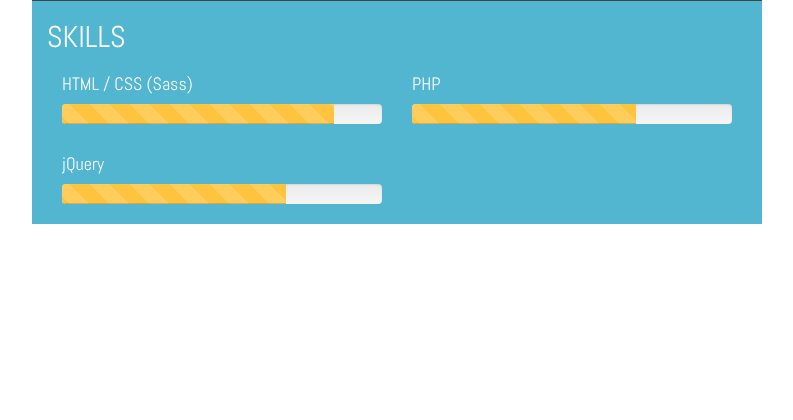
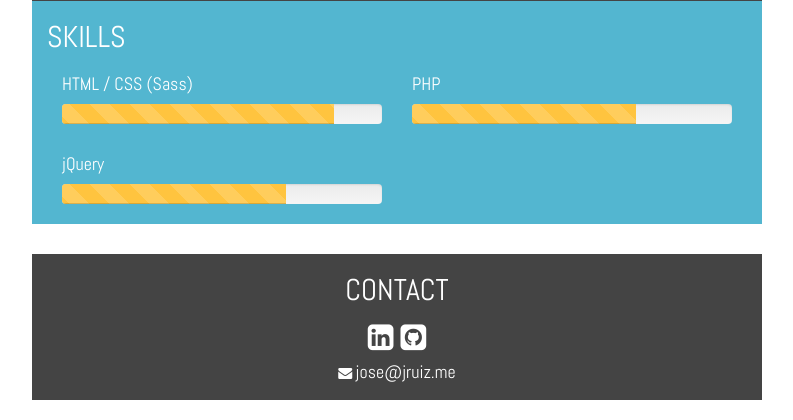
Before and after one commit to jmaruiz/jmaruiz.github.io, a PHP site: page / in a window 1280 px wide. Shown: the part 1036-1456 px from the top of the page, without its empty margins (243-1036 px from the left). Before the commit the page ends 1260 px from the top, so only its background shows below. Run offline with PHP 8.4, Linux system fonts and the light colour scheme; some libraries are stand-ins or nearby versions.

Commit message:
contact info

```diff
--- a/index.html
+++ b/index.html
@@ -7,6 +7,7 @@
         <!-- Theme related -->
         <link rel="stylesheet" href="https://maxcdn.bootstrapcdn.com/bootstrap/3.3.5/css/bootstrap-theme.min.css">
         <link href='https://fonts.googleapis.com/css?family=Open+Sans:300|Abel' rel='stylesheet' type='text/css'>
+        <link rel="stylesheet" href="https://maxcdn.bootstrapcdn.com/font-awesome/4.4.0/css/font-awesome.min.css">
 
         <meta name="viewport" content="width=device-width, initial-scale=1">
 
@@ -104,6 +105,33 @@
 
         </div>
     </div>
+
+    <div class="spacer col-xs-12">&nbsp;</div>
+
+    <div class="col-xs-12 col-md-10 col-md-offset-1 col-lg-8 col-lg-offset-2">
+        <div class="bg-darkgray col-xs-12 color-white work-experience">
+
+            <center>
+                <h2>CONTACT</h2>
+
+                <a href="http://linkedin.com/in/jmaruiz" class="font-large">
+                    <i class="fa fa-linkedin-square"></i>
+                </a>
+
+                <a href="http://github.com/jmaruiz" class="font-large">
+                    <i class="fa fa-github-square"></i>
+                </a>
+
+                <br />
+
+                <i class="fa fa-envelope"></i>
+                <span class="font-medium">jose@jruiz.me</span>
+            </center>
+
+        </div>
+    </div>
+
+
 </div>
 
 
--- a/style.css
+++ b/style.css
@@ -1,3 +1,3 @@
-*{font-family:"Abel"}body{background:#fff;margin:0 0 20px 0}.bg-primary{background:#53b6d0}.bg-darkgray{background:#444}.color-white{color:#fff}.color-primary{color:#53b6d0}.color-darkgray{color:#444}p{font-size:1.3em}ul{font-size:1.3em}img{max-width:100%}.work-experience{padding-bottom:15px}.block{width:250px;height:5px;background:#fff}@media screen and (min-width: 768px){.block{width:100%}}.spacer{display:block;height:30px}.progress-bar-info{background-color:#ffc43f}
+*{font-family:"Abel"}body{background:#fff;margin:0 0 20px 0}.bg-primary{background:#53b6d0}.bg-darkgray{background:#444}.color-white{color:#fff}.color-white a{color:#fff}.color-white a:hover{color:#aaa}.color-primary{color:#53b6d0}.color-darkgray{color:#444}.font-medium{font-size:18px}.font-large{font-size:30px}p{font-size:1.3em}ul{font-size:1.3em}img{max-width:100%}.work-experience{padding-bottom:15px}.block{width:250px;height:5px;background:#fff}@media screen and (min-width: 768px){.block{width:100%}}.spacer{display:block;height:30px}.progress-bar-info{background-color:#ffc43f}
 
 /*# sourceMappingURL=style.css.map */
--- a/style.scss
+++ b/style.scss
@@ -22,6 +22,14 @@ body {
 
 .color-white {
     color: #fff;
+
+    a {
+        color: #fff;
+
+        &:hover {
+            color: #aaa;
+        }
+    }
 }
 
 .color-primary {
@@ -30,6 +38,14 @@ body {
 
 .color-darkgray {
     color: $dark-gray;
+}
+
+.font-medium {
+    font-size: 18px;
+}
+
+.font-large {
+    font-size: 30px;
 }
 
 p {
```
Also changed, not shown: 1 other file.
